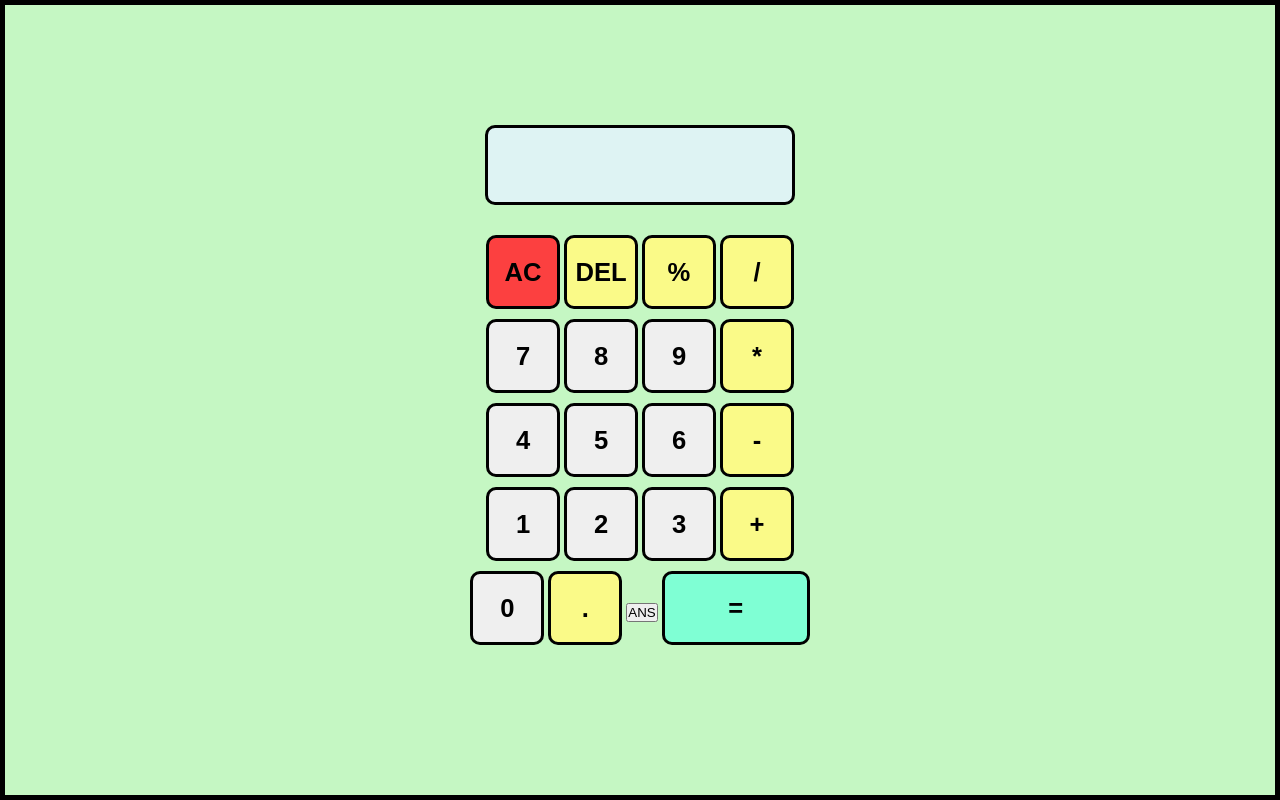
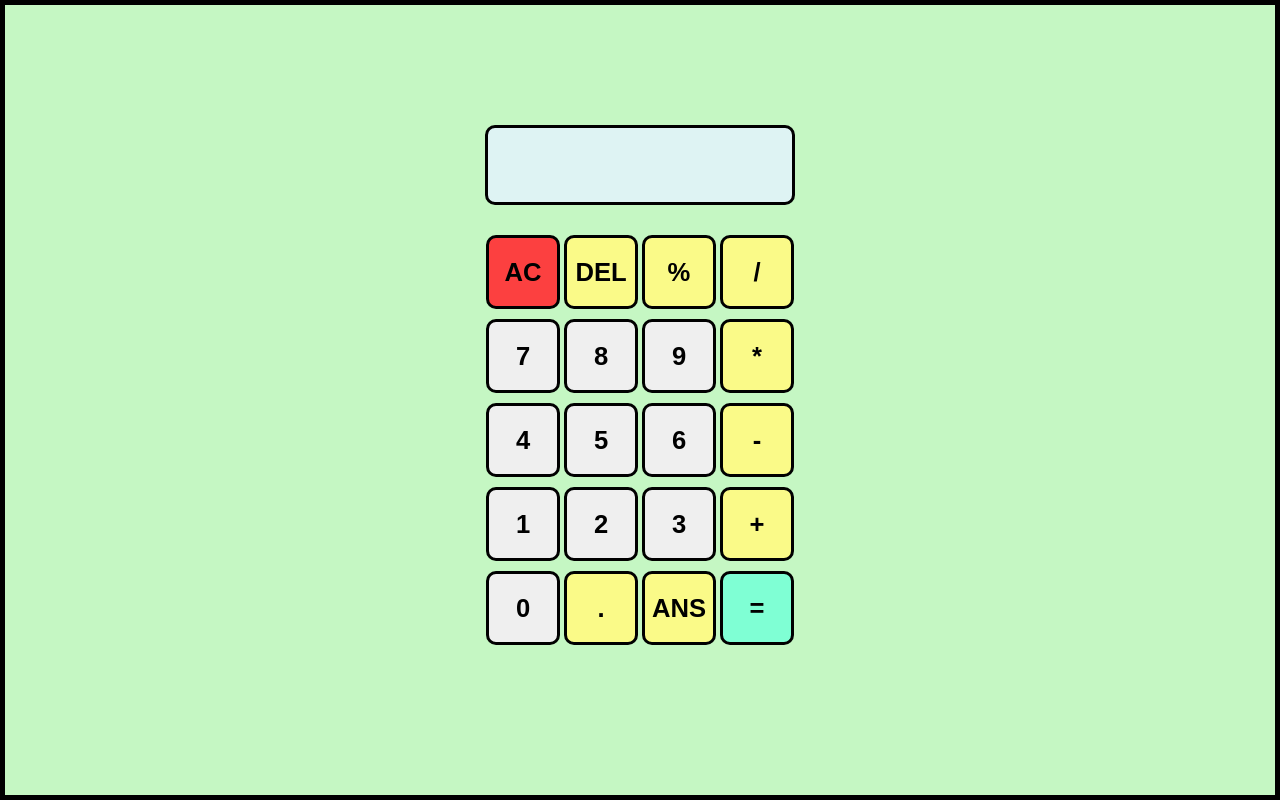
Before and after one commit to Nithilesh2/Calculator, a plain HTML site: page index.html in a window 1280 px wide. Drawn offline with Linux system fonts and the light colour scheme.

Commit message:
Update style.css

```diff
--- a/css/style.css
+++ b/css/style.css
@@ -30,7 +30,7 @@
   background-color: rgb(222, 243, 243);
 }
 
-.bt-c, .bt-pl, .bt-pe, .bt-mi, .bt-mu, .bt-di, .bt-do, .bt-e, .bt-b {
+.bt-c, .bt-pl, .bt-pe, .bt-mi, .bt-mu, .bt-di, .bt-do, .bt-e, .bt-a, .bt-b {
   height: 74px;
   width: 74px;
   margin-top: 10px;
@@ -46,8 +46,8 @@
 }
 
 .bt-e {
-  width: 148px;
   background-color: aquamarine;
+  transition: 2;
 }
 
 .bt-0 {
```
